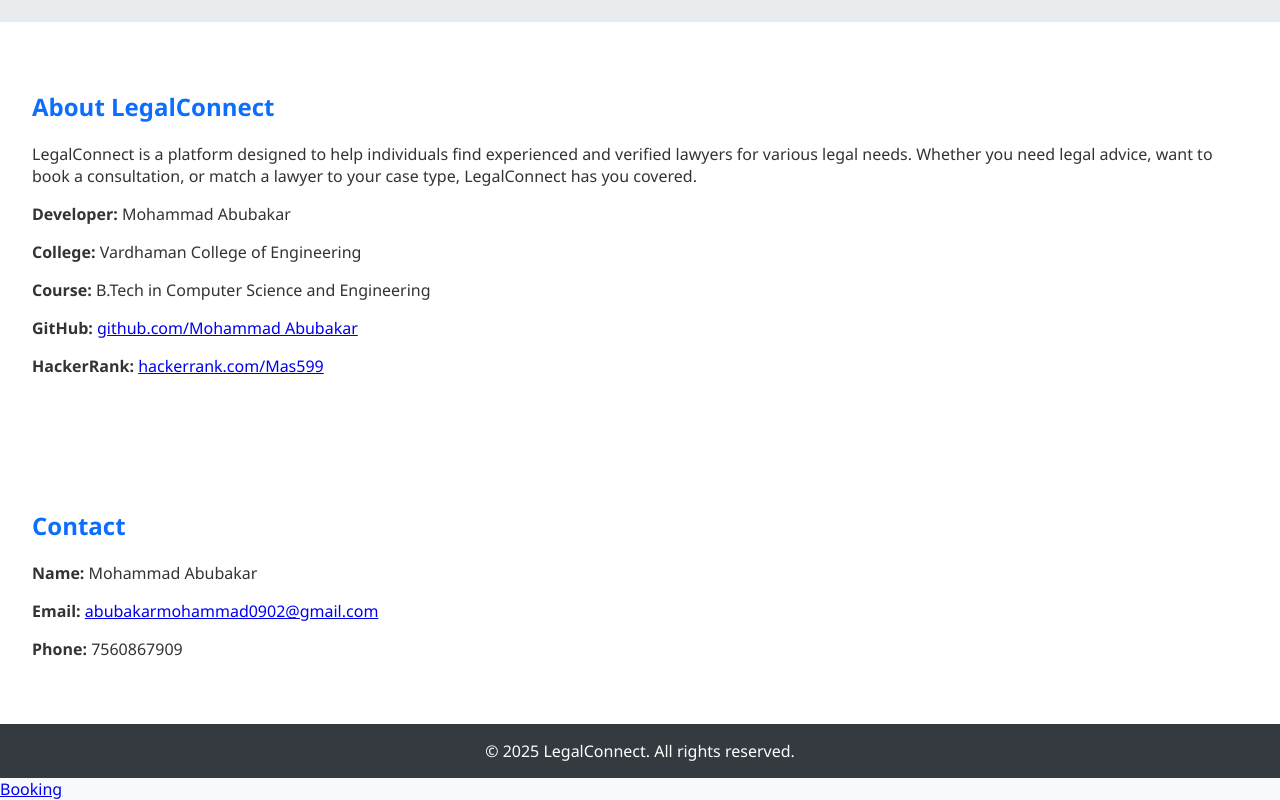
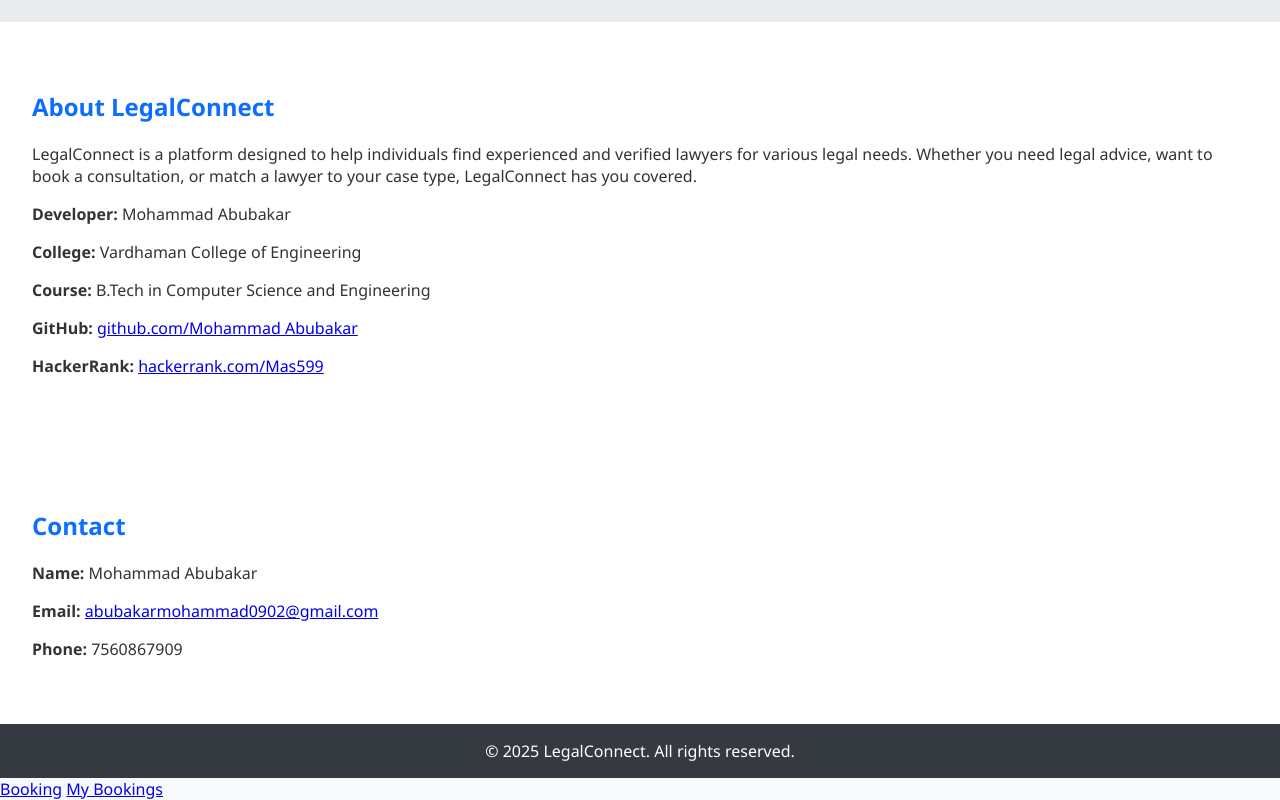
Before and after one commit to 555Abubakar/lawyer-online, a plain HTML site: page index.html in a window 1280 px wide. Shown: the part 809-1609 px from the top of the page. Drawn offline with Linux system fonts and the light colour scheme.

Commit message:
Update index.html

```diff
--- a/index.html
+++ b/index.html
@@ -158,6 +158,7 @@
     © 2025 LegalConnect. All rights reserved.
   </footer>
 <a href="booking.html">Booking</a>
+<a href="userBookings.html">My Bookings</a>
 
 </body>
 </html>
```
